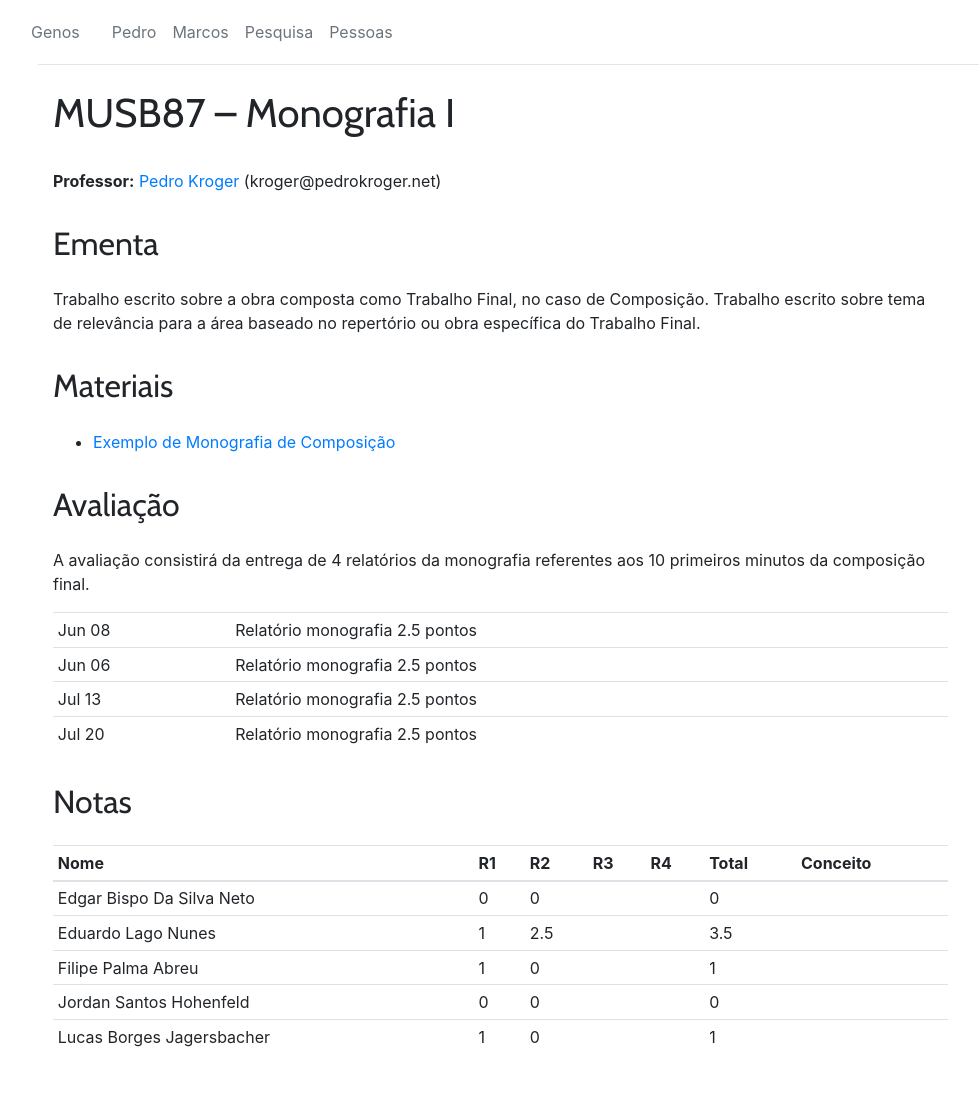
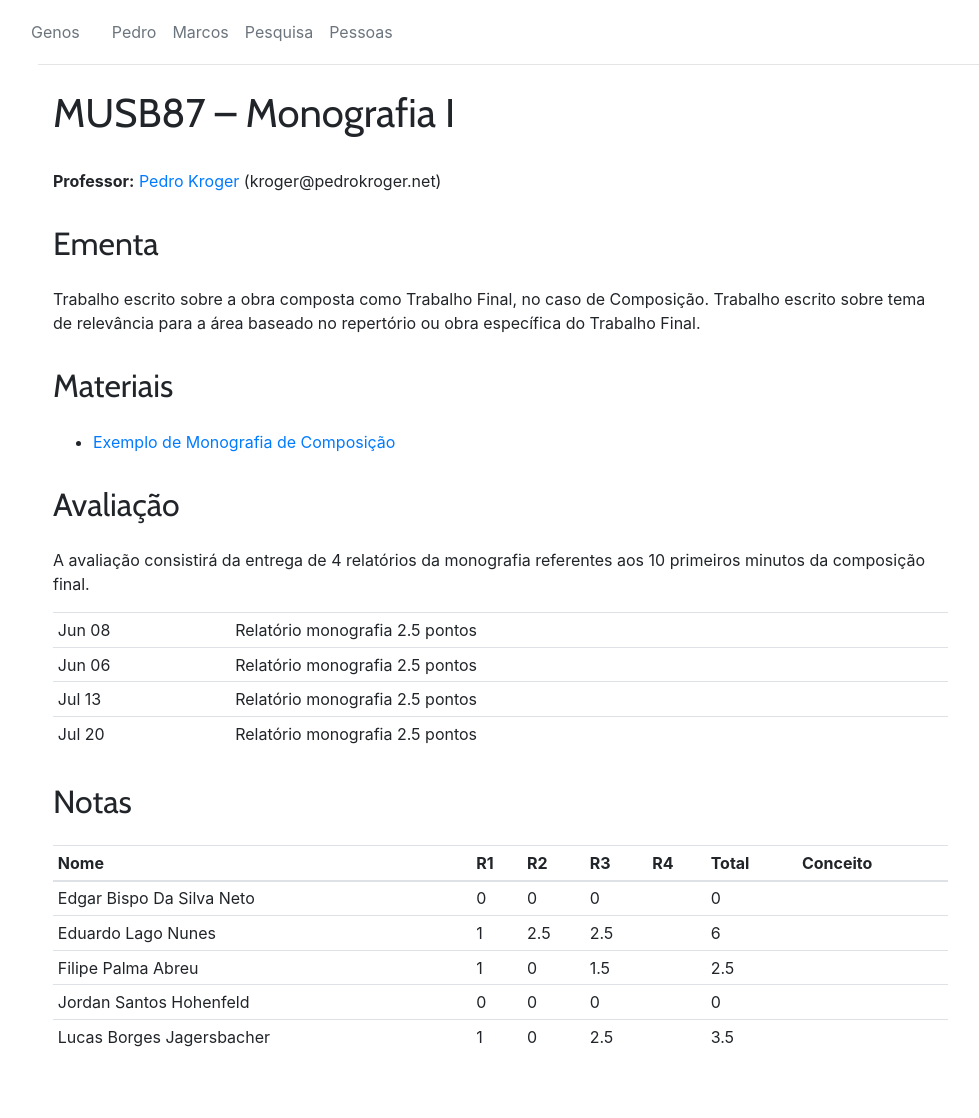
Before and after one commit to kroger/genosmus, a Jekyll site: the page built from _pedro/musb87.md, in a window 1280 px wide. Shown: the whole page, without its empty margins (47-1026 px from the left). Built offline with Jekyll 4.4.1, drawn with Linux system fonts in a browser that asks for light colours.

Commit message:
Atualiza notas dos alunos

```diff
--- a/_pedro/geradas/musb87.md
+++ b/_pedro/geradas/musb87.md
@@ -1,8 +1,8 @@
-| Nome                      | R1 | R2  | R3 | R4 | Total | Conceito |
-|---------------------------|----|-----|----|----|-------|----------|
-| Edgar Bispo Da Silva Neto | 0  | 0   |    |    | 0     |          |
-| Eduardo Lago Nunes        | 1  | 2.5 |    |    | 3.5   |          |
-| Filipe Palma Abreu        | 1  | 0   |    |    | 1     |          |
-| Jordan Santos Hohenfeld   | 0  | 0   |    |    | 0     |          |
-| Lucas Borges Jagersbacher | 1  | 0   |    |    | 1     |          |
+| Nome                      | R1 | R2  | R3  | R4 | Total | Conceito |
+|---------------------------|----|-----|-----|----|-------|----------|
+| Edgar Bispo Da Silva Neto | 0  | 0   | 0   |    | 0     |          |
+| Eduardo Lago Nunes        | 1  | 2.5 | 2.5 |    | 6     |          |
+| Filipe Palma Abreu        | 1  | 0   | 1.5 |    | 2.5   |          |
+| Jordan Santos Hohenfeld   | 0  | 0   | 0   |    | 0     |          |
+| Lucas Borges Jagersbacher | 1  | 0   | 2.5 |    | 3.5   |          |
 {: .table .table-sm }
```
Also changed, not shown: _pedro/geradas/musb18.md (+5 -5 lines), 2 other files.
